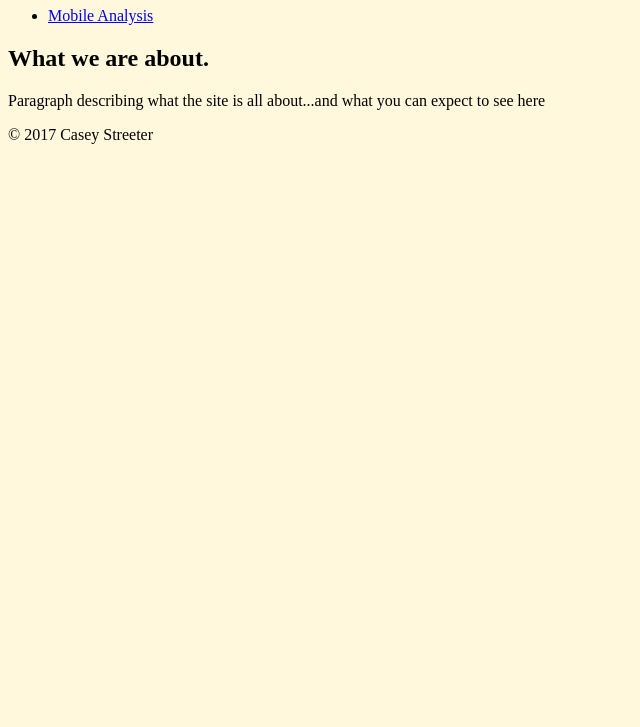
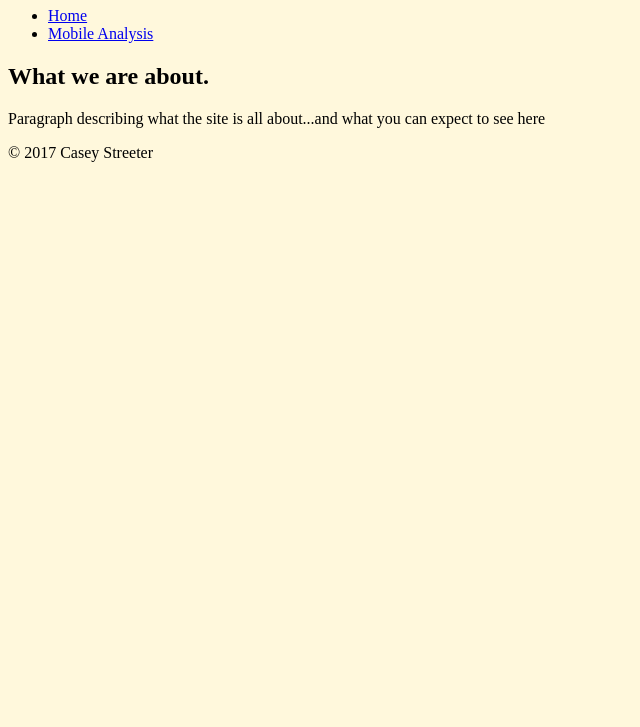
Before and after one commit to cstreet14/cstreet14.github.io, a plain HTML site: page index.html in a window 1280 px wide. Shown: the part 73-800 px from the top of the page, without its empty margins (0-640 px from the left). Drawn offline with Linux system fonts and the light colour scheme.

Commit message:
Temporary Home Page

```diff
--- a/index.html
+++ b/index.html
@@ -17,7 +17,8 @@
         <h1>Temporary Home Page</h1>
         <nav>
             <ul>
-                <li><a href="/mobileanalysis.html">Mobile Analysis</a></li>
+                <li><a href="index.html">Home</a></li>
+                <li><a href="mobileanalysis.html">Mobile Analysis</a></li>
             </ul>
         </nav>
     </header>
```
